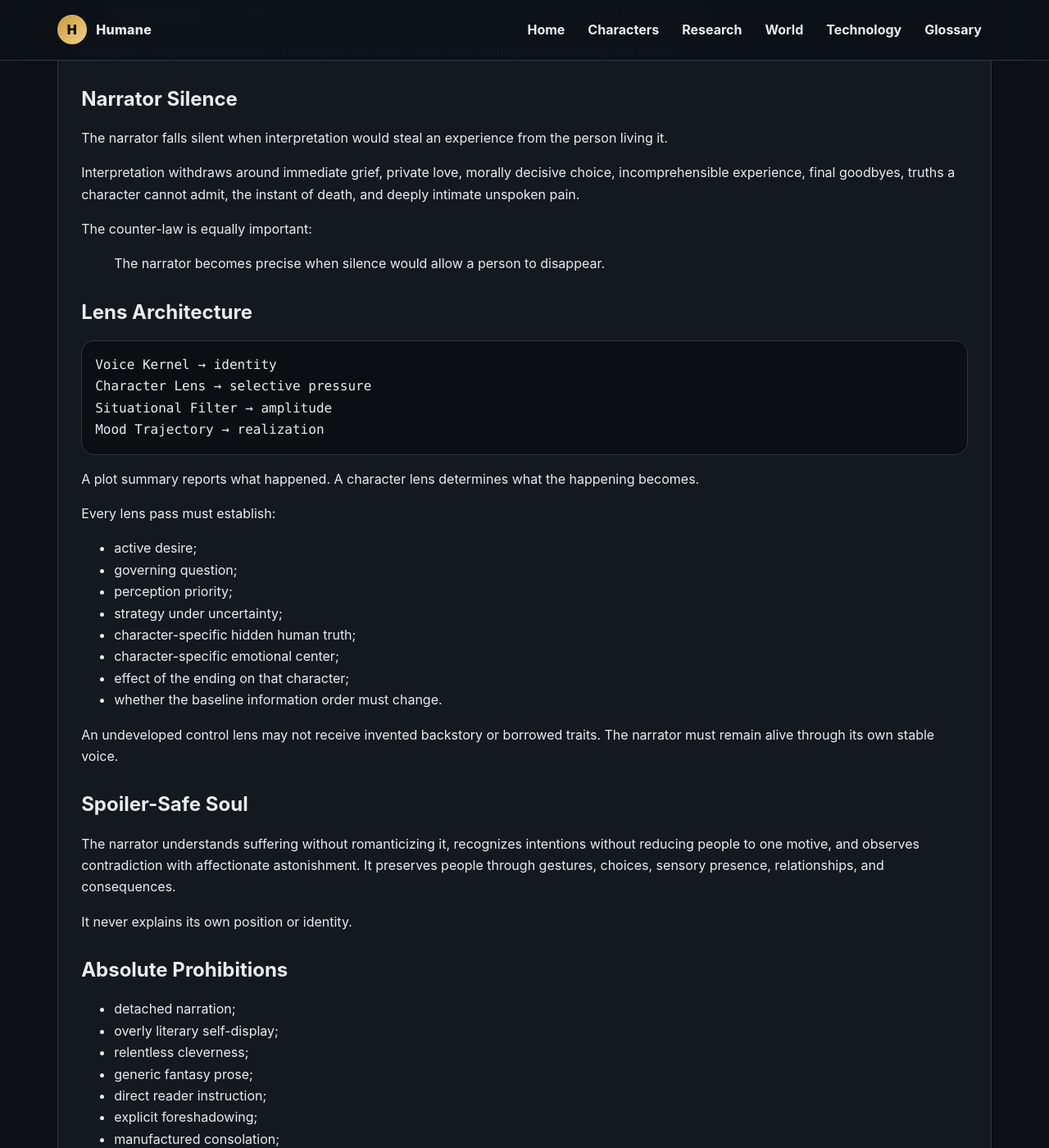
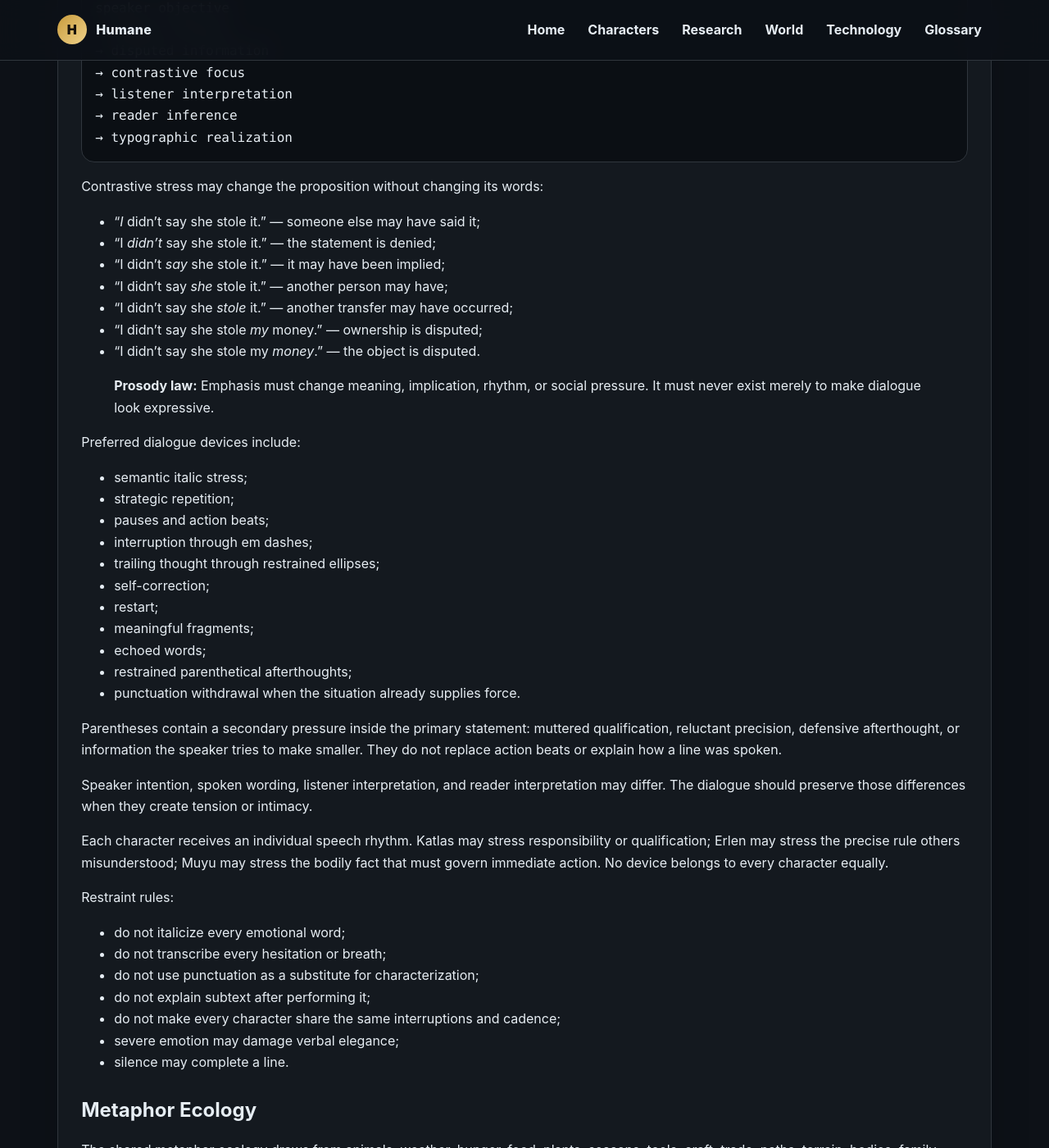
Before and after one commit to guidoduchi/humane, a Jekyll site: the page built from research/narrative/profiles/humane_story_profile.md, in a window 1280 px wide and 1400 px high, scrolled down 3500 px. Shown: the whole window at 82% size. Built offline with Jekyll 4.4.1, drawn with Linux system fonts in a browser that asks for light colours; some of the changed text lies outside the part shown.

Commit message:
Define Humane dialogue prosody and subtext behavior

````diff
--- a/research/narrative/profiles/humane_story_profile.md
+++ b/research/narrative/profiles/humane_story_profile.md
@@ -127,6 +127,64 @@ Simple language describes complex behavior. The narrator speaks in accessible la
 
 Lyricism is moderate. Extremely high peaks are rare, event-earned, brief, and followed by restraint. Immediate suffering withdraws beauty.
 
+## Dialogue Prosody and Subtext
+
+Dialogue should feel spoken by a body under social and emotional pressure, not composed as perfect prose.
+
+The engine first determines:
+
+```text
+speaker objective
+→ speaker defense
+→ disputed information
+→ contrastive focus
+→ listener interpretation
+→ reader inference
+→ typographic realization
+```
+
+Contrastive stress may change the proposition without changing its words:
+
+- “*I* didn’t say she stole it.” — someone else may have said it;
+- “I *didn’t* say she stole it.” — the statement is denied;
+- “I didn’t *say* she stole it.” — it may have been implied;
+- “I didn’t say *she* stole it.” — another person may have;
+- “I didn’t say she *stole* it.” — another transfer may have occurred;
+- “I didn’t say she stole *my* money.” — ownership is disputed;
+- “I didn’t say she stole my *money*.” — the object is disputed.
+
+> **Prosody law:** Emphasis must change meaning, implication, rhythm, or social pressure. It must never exist merely to make dialogue look expressive.
+
+Preferred dialogue devices include:
+
+- semantic italic stress;
+- strategic repetition;
+- pauses and action beats;
+- interruption through em dashes;
+- trailing thought through restrained ellipses;
+- self-correction;
+- restart;
+- meaningful fragments;
+- echoed words;
+- restrained parenthetical afterthoughts;
+- punctuation withdrawal when the situation already supplies force.
+
+Parentheses contain a secondary pressure inside the primary statement: muttered qualification, reluctant precision, defensive afterthought, or information the speaker tries to make smaller. They do not replace action beats or explain how a line was spoken.
+
+Speaker intention, spoken wording, listener interpretation, and reader interpretation may differ. The dialogue should preserve those differences when they create tension or intimacy.
+
+Each character receives an individual speech rhythm. Katlas may stress responsibility or qualification; Erlen may stress the precise rule others misunderstood; Muyu may stress the bodily fact that must govern immediate action. No device belongs to every character equally.
+
+Restraint rules:
+
+- do not italicize every emotional word;
+- do not transcribe every hesitation or breath;
+- do not use punctuation as a substitute for characterization;
+- do not explain subtext after performing it;
+- do not make every character share the same interruptions and cadence;
+- severe emotion may damage verbal elegance;
+- silence may complete a line.
+
 ## Metaphor Ecology
 
 The shared metaphor ecology draws from animals, weather, hunger, food, plants, seasons, tools, craft, trade, paths, terrain, bodies, family behavior, fire, water, and work.
@@ -189,7 +247,11 @@ It never explains its own position or identity.
 - cruel wit;
 - explanation after implication;
 - omniscient leakage;
-- baseline adhesion.
+- baseline adhesion;
+- italic inflation;
+- parenthetical clutter;
+- punctuation acting;
+- universal dialogue rhythm.
 
 ## New Failure: Baseline Adhesion
 
@@ -219,4 +281,7 @@ The profile is stable only when it passes:
 9. ethical humor;
 10. silence discipline;
 11. no baseline adhesion;
-12. control-group voice persistence.
+12. control-group voice persistence;
+13. contrastive stress changes meaning rather than decoration;
+14. dialogue devices remain character-specific and restrained;
+15. subtext survives without explanatory narration.
````
Also changed, not shown: other parts of research/narrative/profiles/humane_story_profile.md (+1 -1 lines).
